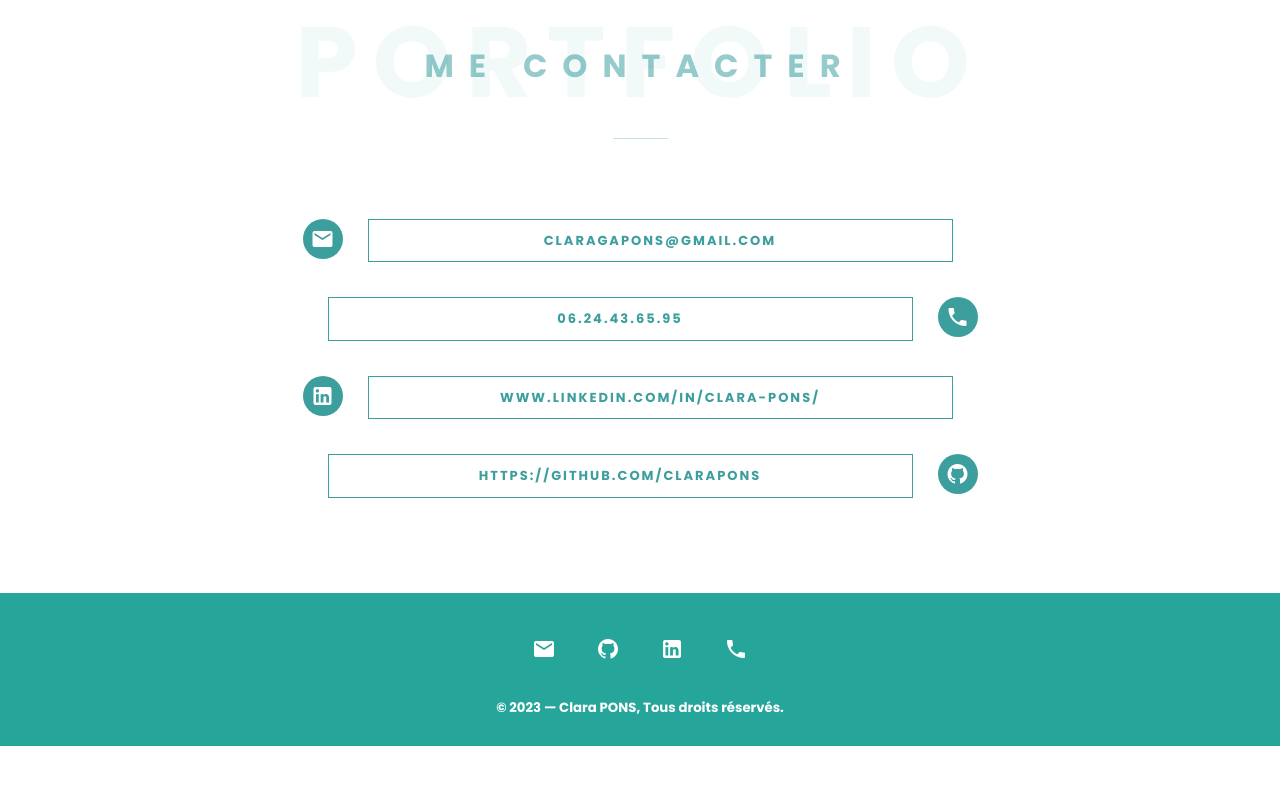
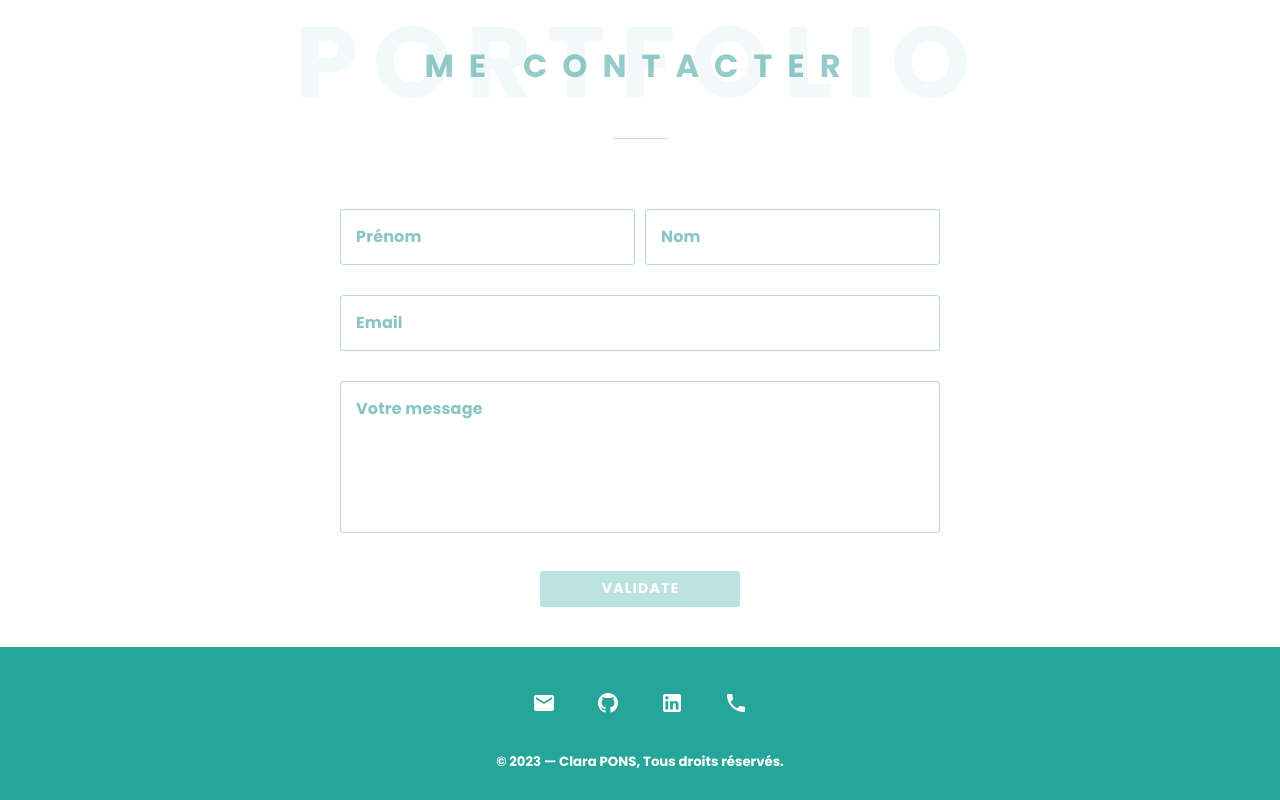
Before and after one commit to ClaraPons/portfolio-vuejs, a Vue app: page / in a window 1280 px wide. Shown: the part 2818-3618 px from the top of the page. Before the commit the page ends 3564 px from the top, so only its background shows below. Built offline with nearby package versions, Linux system fonts and the light colour scheme.

Commit message:
feat: add form

```diff
--- a/src/components/ContactCard.vue
+++ b/src/components/ContactCard.vue
@@ -1,46 +1,17 @@
 <script setup>
   //
+
   import TitleText from '@/components/TitleText.vue'
+  import FormBloc from '@/components/FormBloc.vue'
+
 
 </script>
 
 <template>
-  <div class="align-center pt-10">
+  <div class="align-center py-10 px-10">
     <TitleText title="Me contacter" subtitle="Portfolio" class="pt-2 pb-5"/>
-    <div class="btn-holder mt-15">
-      <v-icon icon="mdi-email"  class="bg-icon pa-5 rounded-circle"/>
-      <a href="mailto:claragapons@gmail.com">
-        <button class="btn btn-2 hover-slide-right" >
-          <span class="align-center">claragapons@gmail.com</span>
-        </button>
-      </a>
-    </div>
-    <div class="btn-holder ">
-      <a href="tel:+33624436595">
-        <button class="btn btn-2 hover-slide-right" >
-          <span>06.24.43.65.95</span>
-        </button>
-      </a>
-      <v-icon icon="mdi-phone"  class="bg-icon pa-5 rounded-circle"/>
-    </div>
-    <div class="btn-holder ">
-      <v-icon icon="mdi-linkedin"  class="bg-icon pa-5 rounded-circle"/>
-      <a href="https://www.linkedin.com/in/clara-pons-297bb6b3/" target="_blank">
-        <button class="btn btn-2 hover-slide-right">
-            <span>www.linkedin.com/in/clara-pons/</span>
-        </button>
-      </a>
-    </div>
-    <div class="btn-holder pb-15">
-      <a href="https://github.com/ClaraPons" target="_blank">
-        <button class="btn btn-2 hover-slide-right">
-          <span>https://github.com/ClaraPons</span>
-        </button>
-      </a>
-      <v-icon icon="mdi-github"  class="bg-icon pa-5 rounded-circle"/>
-    </div>
-</div>
-
+    <FormBloc/>
+  </div>
 </template>
 
 <style>
@@ -62,7 +33,6 @@ h1 {
 } */
 
 
-
 :active, :hover, :focus {
   outline: 0!important;
   outline-offset: 0;
@@ -73,22 +43,22 @@ h1 {
   content: "";
 }
 
-.btn-holder {
+/* .btn-holder-2 {
   display: flex;
   flex-wrap: wrap;
   justify-content: center;
-  max-width: 1000px;
-  margin: 10px auto 35px;
-}
+} */
+
+
 .btn {
   position: relative;
   display: inline-block;
-  width: auto; height: auto;
+  /* width: auto; height: auto; */
   background-color: transparent;
   border: none;
   cursor: pointer;
-  margin: 0px 25px;
-  width: 585px;
+  margin: auto;
+  /* width: 585px; */
 }
   .btn span {
     position: relative;
--- /dev/null
+++ b/src/components/FormBloc.vue
@@ -0,0 +1,101 @@
+<script setup>
+  import { ref } from 'vue';
+  import { contact } from '../api/contact'
+
+  const formValues = ref({
+    firstName: '',
+    lastName: '',
+    email: '',
+    message: '',
+  })
+
+  const dialog = ref(false)
+  const formRef = ref(null);
+
+  const isFormValid = () => {
+    return (
+      !!formValues.value.firstName &&
+      !!formValues.value.lastName &&
+      emailRules.every(rule => rule(formValues.value.email)) &&
+      !!formValues.value.message
+    );
+  };
+
+  const submitForm = async () => {
+    if (isFormValid()) {
+      const response = await contact(formValues.value)
+      dialog.value = true
+      console.log('Form submitted', response)
+    }
+  }
+
+  const emailRules = [
+    v => !!v || 'Email est requis',
+    v => /.+@.+\..+/.test(v) || 'Email doit être valide',
+  ]
+
+  const closeDialog = () => {
+    dialog.value=false
+    formRef.value.reset();
+  }
+
+
+</script>
+
+<template>
+    <v-sheet max-width="600" class="mx-auto">
+        <v-form ref="formRef">
+          <div class="d-flex gap form_size">
+              <v-text-field ref="formRefs.firstName" class="pb-2" v-model="formValues.firstName" label="Prénom" variant="outlined" :rules="[v => !!v || 'Prénom est requis']"></v-text-field>
+              <v-text-field class="pb-2" v-model="formValues.lastName" label="Nom" variant="outlined" :rules="[v => !!v || 'Nom est requis']" ></v-text-field>
+          </div>
+          <div class="form_size">
+              <v-text-field class="pb-2" v-model="formValues.email" label="Email" variant="outlined" :rules="emailRules" ></v-text-field>
+              <v-textarea v-model="formValues.message" label="Votre message" variant="outlined" auto-grow rows="5" color="teal" :rules="[v => !!v || 'Un message est requis']"></v-textarea>
+              <!-- <TextInput label="Votre message" type="outlined"/> -->
+          </div>
+
+        <div class="d-flex flex-column">
+          <v-btn
+            color="teal-lighten-3"
+            class="mt-4 mx-auto text-white"
+            variant="flat"
+            width="200"
+            @click="submitForm()"
+            :disabled="!isFormValid()"
+            >
+            Validate
+            <v-dialog
+              v-model="dialog"
+              activator="parent"
+              width="auto"
+            >
+            <v-card class="text-center pa-7">
+              <v-card-title class="text-teal-lighten-3 pb-0">
+                Votre message a bien été envoyé !
+              </v-card-title>
+              <v-card-text class="text-teal-lighten-3">Merci {{ formValues.firstName }}.</v-card-text>
+              <v-card-actions class="pa-0">
+                <v-btn size="small" variant="outlined" class="text-teal-lighten-3 mx-auto" @click="closeDialog()">
+                  <v-icon icon="mdi-arrow-left" class="pr-2"></v-icon>
+                  Retour
+                </v-btn>
+                </v-card-actions>
+              </v-card>
+            </v-dialog>
+          </v-btn>
+        </div>
+        </v-form>
+    </v-sheet>
+</template>
+
+<style lang="scss">
+.form_size{
+  color: rgba(0, 128, 128, 0.759);
+}
+
+.gap{
+  gap: 10px;
+}
+
+</style>
```
